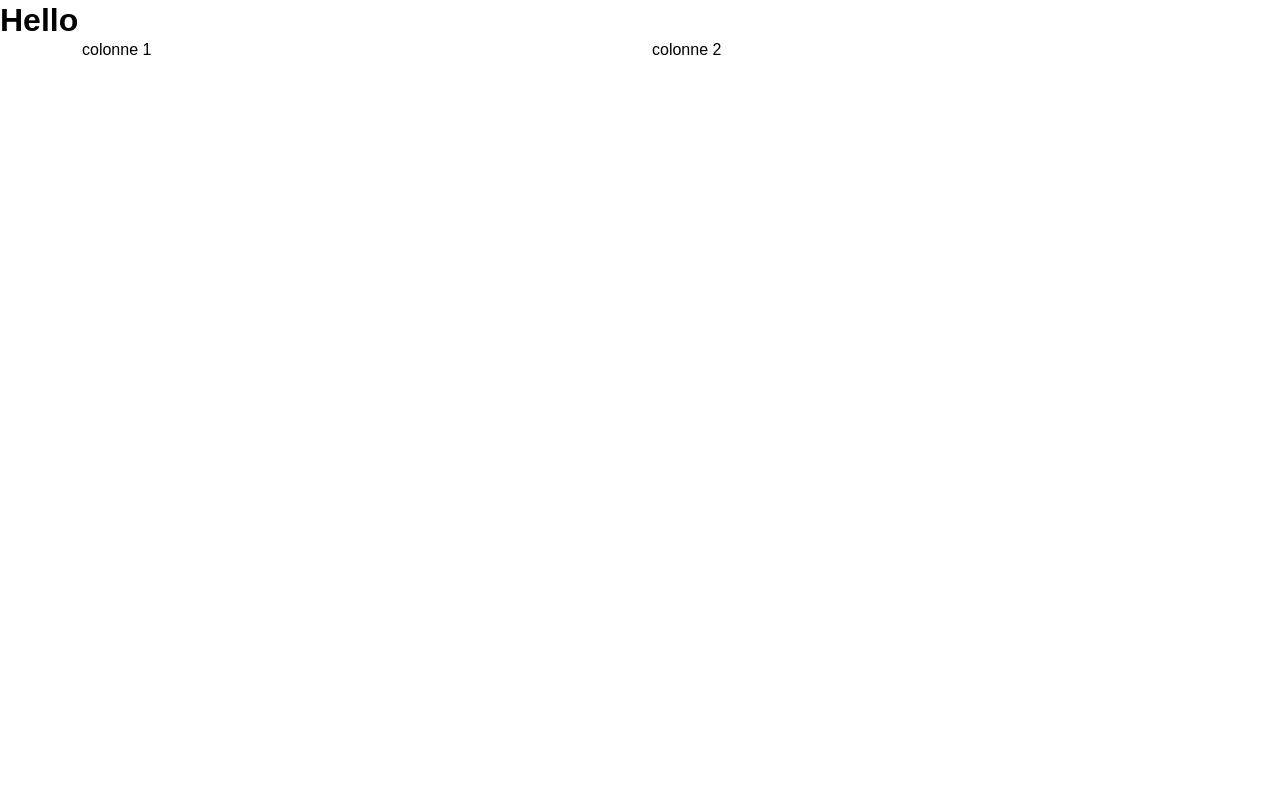
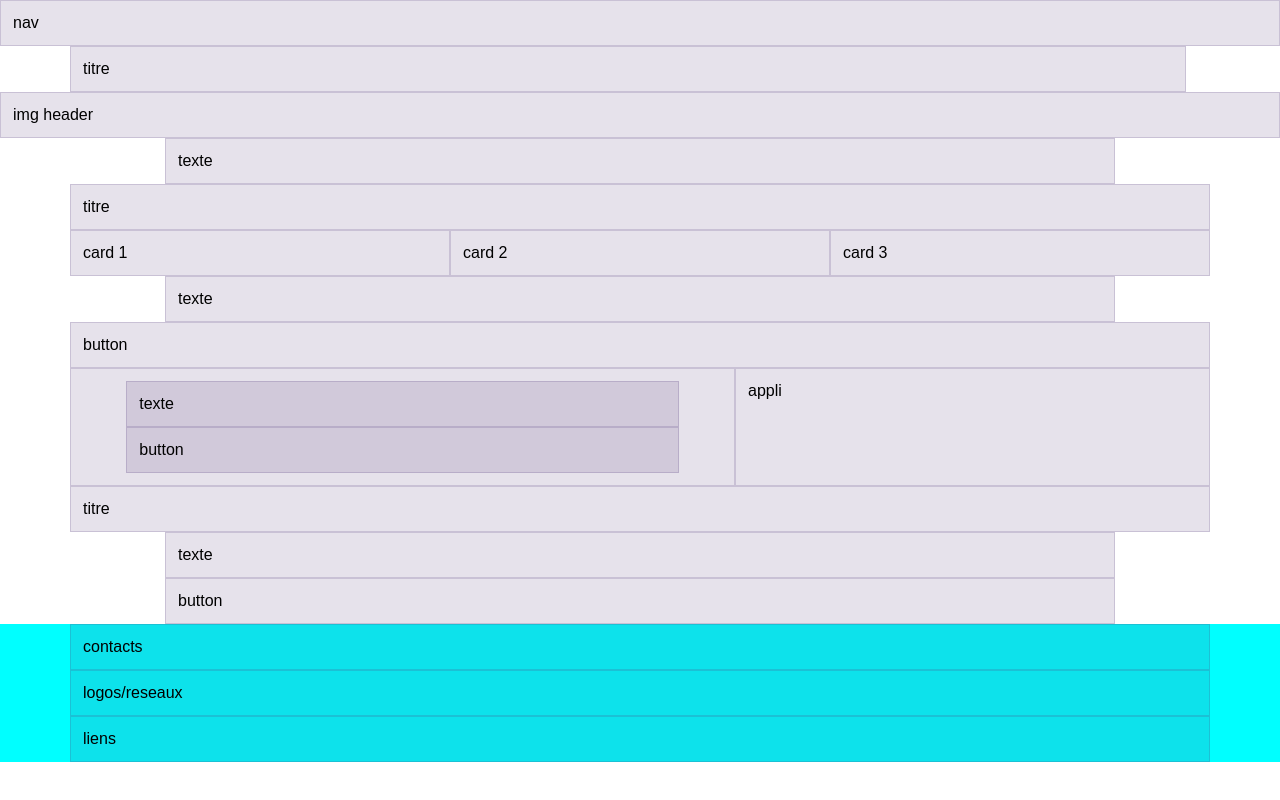
Before and after one commit to AnoukGeinoz/eikonica, a website built with Parcel: page src/index.html in a window 1280 px wide. Built offline with nearby package versions, Linux system fonts and the light colour scheme; a web font is replaced by a local one.

Commit message:
realisation grille bootstrap

```diff
--- a/src/index.html
+++ b/src/index.html
@@ -11,11 +11,117 @@
     />
   </head>
   <body>
-    <h1>Hello</h1>
+    <div class="container-fluid">
+      <div class="container-nav">
+        <div class="row">
+          <div class="col-12">
+            <div>nav</div>
+          </div>
+        </div>
+      </div>
+    </div>
     <div class="container">
-      <div class="row">
-        <div class="col">colonne 1</div>
-        <div class="col">colonne 2</div>
+      <div class="container-header">
+        <div class="row">
+          <div class="row">
+            <div class="col-12">
+              <div>titre</div>
+            </div>
+          </div>
+        </div>
+      </div>
+    </div>
+    <div class="container-fluid">
+      <div class="container-img-header">
+        <div class="row">
+          <div class="col-12">
+            <div>img header</div>
+          </div>
+        </div>
+      </div>
+    </div>
+    <div class="container">
+      <div class="container-presentation">
+        <div class="row">
+          <div class="col-10 offset-1">
+            <div>texte</div>
+          </div>
+        </div>
+      </div>
+    </div>
+    <div class="container">
+      <div class="container-events">
+        <div class="row">
+          <div class="col-12">
+            <div>titre</div>
+          </div>
+          <div class="col-4">
+            <div>card 1</div>
+          </div>
+          <div class="col-4">
+            <div>card 2</div>
+          </div>
+          <div class="col-4">
+            <div>card 3</div>
+          </div>
+          <div class="col-10 offset-1">
+            <div>texte</div>
+          </div>
+          <div class="col-12">
+            <div>button</div>
+          </div>
+        </div>
+      </div>
+    </div>
+    <div class="container">
+      <div class="container-infos">
+        <div class="row">
+          <div class="col-7">
+            <div class="row">
+              <div class="col-10 offset-1">
+                <div>texte</div>
+              </div>
+              <div class="col-10 offset-1">
+                <div>button</div>
+              </div>
+            </div>
+          </div>
+          <div class="col-5">
+            <div>appli</div>
+          </div>
+        </div>
+      </div>
+    </div>
+    <div class="container">
+      <div class="container-call-to-action">
+        <div class="row">
+          <div class="col-12">
+            <div>titre</div>
+          </div>
+          <div class="col-10 offset-1">
+            <div>texte</div>
+          </div>
+          <div class="col-10 offset-1">
+            <div>button</div>
+          </div>
+        </div>
+      </div>
+    </div>
+    <div class="footer-wrapper">
+      <div class="container">
+        <div class="container-footer">
+          <div class="row">
+            <div class="col-12">
+              <div>contacts</div>
+            </div>
+            <div class="col-12">
+              <div>logos/reseaux</div>
+            </div>
+            <div class="col-12">
+              <div>liens</div>
+            </div>
+          </div>
+        </div>
       </div>
     </div>
 
--- a/src/scss/_layout.scss
+++ b/src/scss/_layout.scss
@@ -0,0 +1,11 @@
+.row + .row {
+  margin-top: 16px;
+}
+
+.row > .col,
+.row > [class^="col-"] {
+  padding-top: 12px;
+  padding-bottom: 12px;
+  background-color: rgba(86, 61, 124, 0.15);
+  border: 1px solid rgba(86, 61, 124, 0.2);
+}
--- a/src/scss/modules/_footer.scss
+++ b/src/scss/modules/_footer.scss
@@ -0,0 +1,3 @@
+.footer-wrapper {
+  background-color: aqua;
+}
```
Also changed, not shown: 1 other file.
